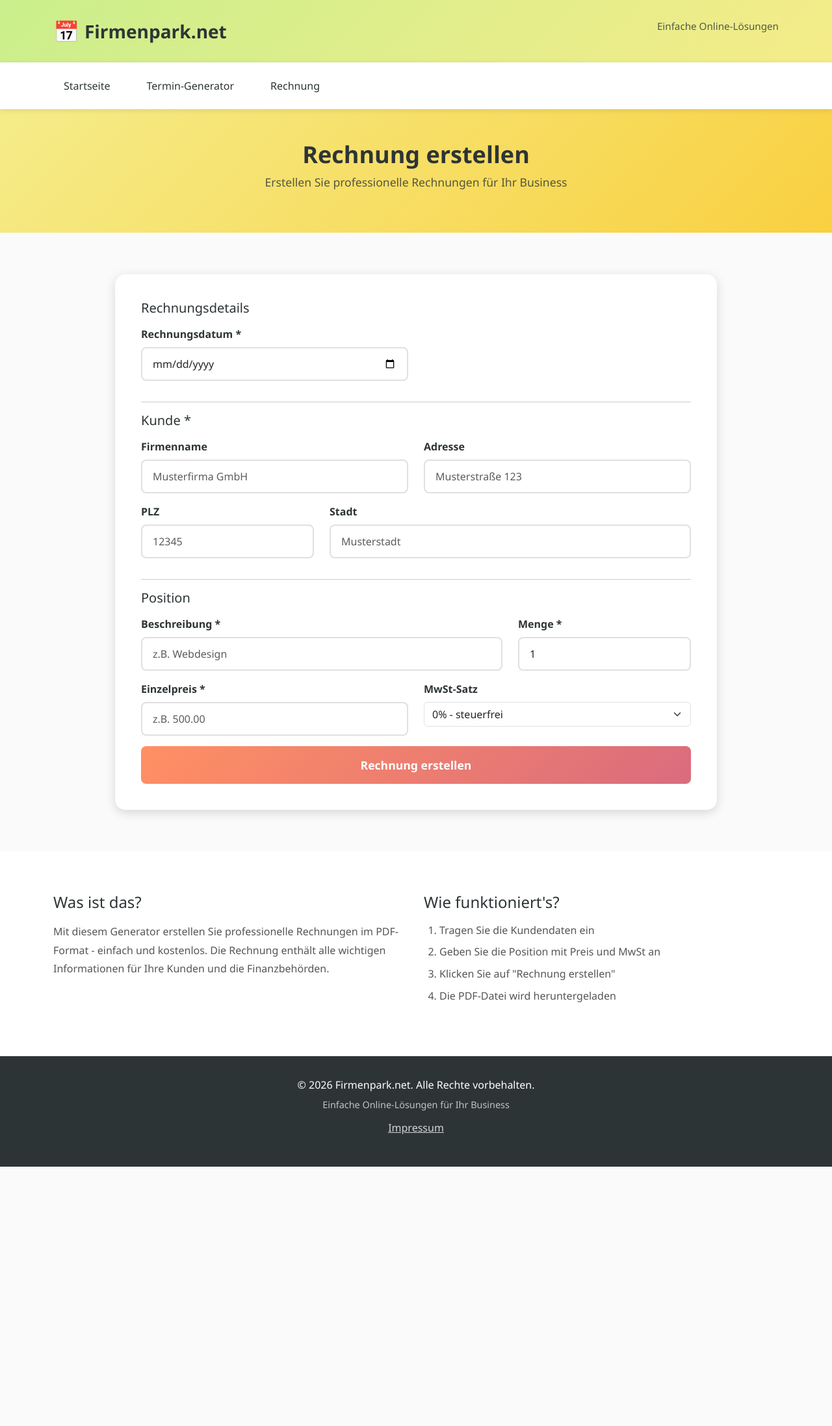
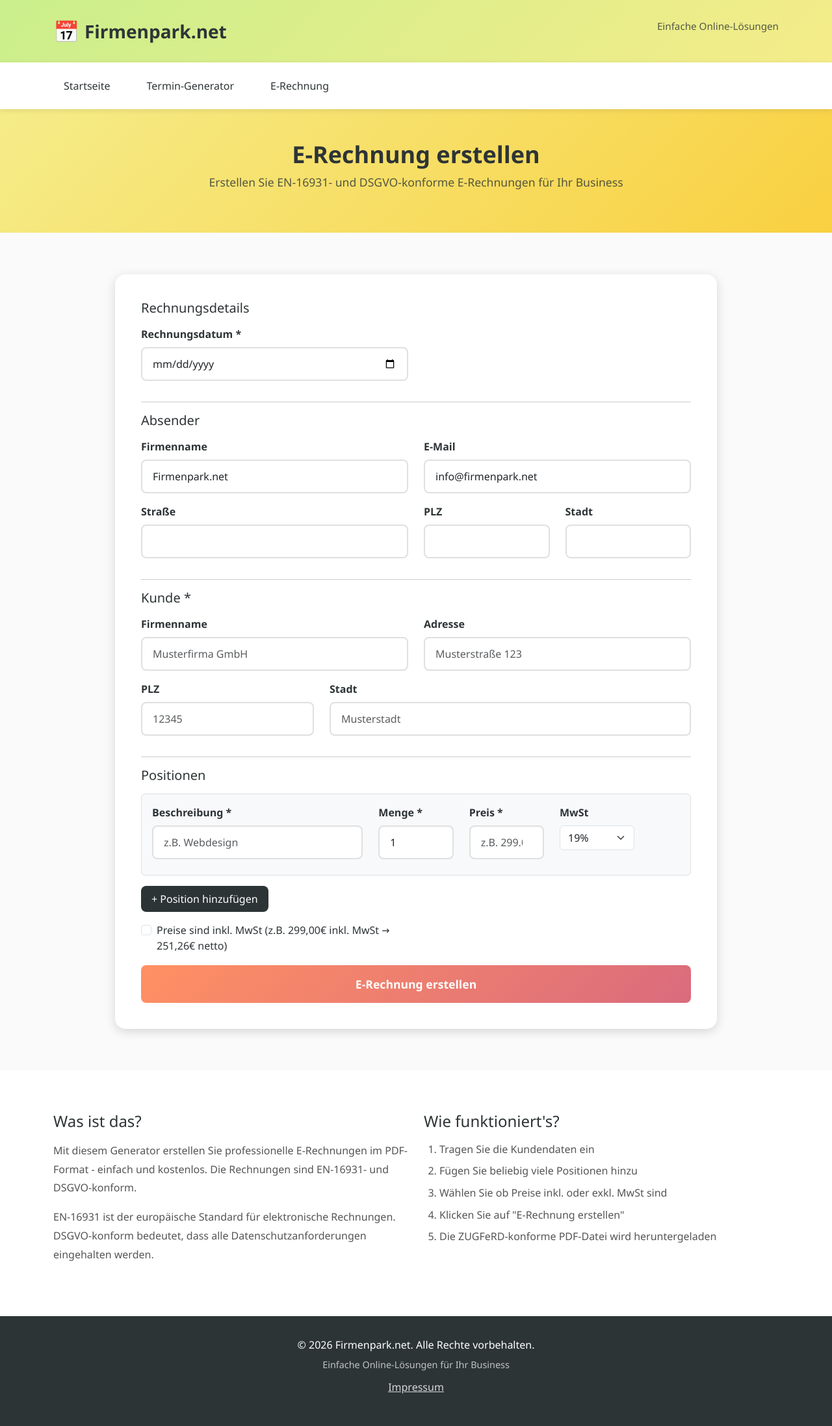
Before and after one commit to pablo-og/Firmenpark, a Flask app: page /invoice/ in a window 1280 px wide. Shown: the whole page at 65% size. Before the commit the page ends 1795 px from the top, so only its background shows below. Run offline with Flask 3, Linux system fonts and the light colour scheme.

Commit message:
Add full ZUGFeRD invoice with multiple positions and tax calculation

```diff
--- a/app/blueprints/invoice/routes.py
+++ b/app/blueprints/invoice/routes.py
@@ -1,26 +1,65 @@
 from flask import render_template, request, send_file, flash, redirect, url_for
 from app.blueprints.invoice import bp
 from app.models import db, InvoiceCounter
-from app.utils.invoice_generator import generate_invoice_pdf
+from app.utils.invoice_generator import generate_zugferd_invoice
 from io import BytesIO
 
 
 @bp.route("/", methods=["GET", "POST"])
 def index():
     if request.method == "POST":
+        sender_name = request.form.get("sender_name", "").strip()
+        sender_email = request.form.get("sender_email", "").strip()
+        sender_street = request.form.get("sender_street", "").strip()
+        sender_zip = request.form.get("sender_zip", "").strip()
+        sender_city = request.form.get("sender_city", "").strip()
+
         customer_name = request.form.get("customer_name", "").strip()
-        customer_address = request.form.get("customer_address", "")
-        customer_zip = request.form.get("customer_zip", "")
-        customer_city = request.form.get("customer_city", "")
+        customer_address = request.form.get("customer_address", "").strip()
+        customer_zip = request.form.get("customer_zip", "").strip()
+        customer_city = request.form.get("customer_city", "").strip()
         date = request.form.get("date")
-        description = request.form.get("description", "")
-        quantity = float(request.form.get("quantity", "1"))
-        unit_price = float(request.form.get("unit_price", "0"))
-        tax_rate = float(request.form.get("tax_rate", "0"))
+        tax_inclusive = request.form.get("tax_inclusive") == "on"
 
         if not customer_name or not date:
             flash("Kunde und Datum sind erforderlich!", "danger")
             return redirect(url_for("invoice.index"))
+
+        # Get all positions
+        descriptions = request.form.getlist("description[]")
+        quantities = request.form.getlist("quantity[]")
+        prices = request.form.getlist("price[]")
+        taxes = request.form.getlist("tax[]")
+
+        items = []
+        for desc, qty, price, tax_rate in zip(descriptions, quantities, prices, taxes):
+            items.append(
+                {
+                    "description": desc.strip() or "Position",
+                    "quantity": float(qty) if qty else 1.0,
+                    "unit_price": float(price) if price else 0.0,
+                    "tax_rate": float(tax_rate) if tax_rate else 0.0,
+                }
+            )
+
+        if not items:
+            flash("Mindestens eine Position ist erforderlich!", "danger")
+            return redirect(url_for("invoice.index"))
+
+        sender = {
+            "name": sender_name,
+            "email": sender_email,
+            "street": sender_street,
+            "zip": sender_zip,
+            "city": sender_city,
+        }
+
+        customer = {
+            "name": customer_name,
+            "address": customer_address,
+            "zip": customer_zip,
+            "city": customer_city,
+        }
 
         # Auto-increment invoice number
         counter = InvoiceCounter.query.first()
@@ -33,23 +72,13 @@ def index():
             db.session.commit()
         invoice_number = counter.current
 
-        items = [
-            {
-                "description": description or "Position",
-                "quantity": quantity,
-                "unit_price": unit_price,
-                "tax_rate": tax_rate,
-            }
-        ]
-
-        pdf = generate_invoice_pdf(
+        pdf = generate_zugferd_invoice(
             invoice_number,
             date,
-            customer_name,
-            customer_address,
-            customer_zip,
-            customer_city,
+            sender,
+            customer,
             items,
+            tax_inclusive,
         )
         return send_file(
             BytesIO(pdf),
--- a/app/static/style.css
+++ b/app/static/style.css
@@ -481,3 +481,39 @@ body {
     padding: 4rem 0;
     background-color: var(--color-light);
 }
+
+.position-item {
+    border: 1px solid #e0e0e0;
+    border-radius: var(--radius-sm);
+}
+
+.btn-secondary {
+    background-color: var(--color-dark);
+    color: var(--color-white);
+    padding: 0.5rem 1rem;
+    border: none;
+    border-radius: var(--radius-sm);
+    font-weight: 500;
+    cursor: pointer;
+    transition: all 0.3s ease;
+}
+
+.btn-secondary:hover {
+    background-color: #1a1a1a;
+    transform: translateY(-2px);
+}
+
+.btn-danger {
+    background-color: var(--color-pink);
+    color: var(--color-white);
+    border: none;
+    border-radius: var(--radius-sm);
+    padding: 0.25rem 0.5rem;
+    font-size: 0.875rem;
+    cursor: pointer;
+    transition: all 0.3s ease;
+}
+
+.btn-danger:hover {
+    background-color: #c0586c;
+}
--- a/app/templates/invoice/index.html
+++ b/app/templates/invoice/index.html
@@ -1,12 +1,12 @@
 {% extends "base.html" %}
 
-{% block title %}Rechnung - {{ config.SITE_NAME }}{% endblock %}
+{% block title %}E-Rechnung - {{ config.SITE_NAME }}{% endblock %}
 
 {% block content %}
 <section class="page-header">
     <div class="container">
-        <h1>Rechnung erstellen</h1>
-        <p>Erstellen Sie professionelle Rechnungen für Ihr Business</p>
+        <h1>E-Rechnung erstellen</h1>
+        <p>Erstellen Sie EN-16931- und DSGVO-konforme E-Rechnungen für Ihr Business</p>
     </div>
 </section>
 
@@ -15,13 +15,45 @@
         <div class="row justify-content-center">
             <div class="col-lg-10">
                 <div class="form-card">
-                    <form method="POST" action="{{ url_for('invoice.index') }}">
+                    <form method="POST" action="{{ url_for('invoice.index') }}" id="invoiceForm">
                         <h5 class="mb-3">Rechnungsdetails</h5>
 
                         <div class="row">
                             <div class="col-md-6 mb-3">
                                 <label for="date" class="form-label">Rechnungsdatum *</label>
                                 <input type="date" class="form-control" id="date" name="date" required>
+                            </div>
+                        </div>
+
+                        <hr>
+                        <h5 class="mb-3">Absender</h5>
+
+                        <div class="row">
+                            <div class="col-md-6 mb-3">
+                                <label for="sender_name" class="form-label">Firmenname</label>
+                                <input type="text" class="form-control" id="sender_name" name="sender_name" value="{{ config.SITE_NAME_LEGAL }}" readonly>
+                            </div>
+
+                            <div class="col-md-6 mb-3">
+                                <label for="sender_email" class="form-label">E-Mail</label>
+                                <input type="email" class="form-control" id="sender_email" name="sender_email" value="{{ config.SITE_EMAIL }}" readonly>
+                            </div>
+                        </div>
+
+                        <div class="row">
+                            <div class="col-md-6 mb-3">
+                                <label for="sender_street" class="form-label">Straße</label>
+                                <input type="text" class="form-control" id="sender_street" name="sender_street" value="{{ config.SITE_STREET }}" readonly>
+                            </div>
+
+                            <div class="col-md-3 mb-3">
+                                <label for="sender_zip" class="form-label">PLZ</label>
+                                <input type="text" class="form-control" id="sender_zip" name="sender_zip" value="{{ config.SITE_ZIP }}" readonly>
+                            </div>
+
+                            <div class="col-md-3 mb-3">
+                                <label for="sender_city" class="form-label">Stadt</label>
+                                <input type="text" class="form-control" id="sender_city" name="sender_city" value="{{ config.SITE_CITY }}" readonly>
                             </div>
                         </div>
 
@@ -53,38 +85,53 @@
                         </div>
 
                         <hr>
-                        <h5 class="mb-3">Position</h5>
+                        <h5 class="mb-3">Positionen</h5>
 
-                        <div class="row">
-                            <div class="col-md-8 mb-3">
-                                <label for="description" class="form-label">Beschreibung *</label>
-                                <input type="text" class="form-control" id="description" name="description" required placeholder="z.B. Webdesign">
-                            </div>
+                        <div id="positions">
+                            <div class="position-item bg-light p-3 rounded mb-3">
+                                <div class="row">
+                                    <div class="col-md-5 mb-2">
+                                        <label class="form-label">Beschreibung *</label>
+                                        <input type="text" class="form-control position-description" name="description[]" required placeholder="z.B. Webdesign">
+                                    </div>
 
-                            <div class="col-md-4 mb-3">
-                                <label for="quantity" class="form-label">Menge *</label>
-                                <input type="number" class="form-control" id="quantity" name="quantity" value="1" min="1" step="0.5" required>
+                                    <div class="col-md-2 mb-2">
+                                        <label class="form-label">Menge *</label>
+                                        <input type="number" class="form-control position-quantity" name="quantity[]" value="1" min="1" step="0.5" required>
+                                    </div>
+
+                                    <div class="col-md-2 mb-2">
+                                        <label class="form-label">Preis *</label>
+                                        <input type="number" class="form-control position-price" name="price[]" required placeholder="z.B. 299.00" step="0.01">
+                                    </div>
+
+                                    <div class="col-md-2 mb-2">
+                                        <label class="form-label">MwSt</label>
+                                        <select class="form-select position-tax" name="tax[]">
+                                            <option value="0">0%</option>
+                                            <option value="7">7%</option>
+                                            <option value="19" selected>19%</option>
+                                        </select>
+                                    </div>
+                                </div>
                             </div>
                         </div>
 
-                        <div class="row">
-                            <div class="col-md-6 mb-3">
-                                <label for="unit_price" class="form-label">Einzelpreis *</label>
-                                <input type="number" class="form-control" id="unit_price" name="unit_price" required placeholder="z.B. 500.00" step="0.01">
-                            </div>
+                        <button type="button" class="btn btn-secondary mb-3" onclick="addPosition()">+ Position hinzufügen</button>
 
-                            <div class="col-md-6 mb-3">
-                                <label for="tax_rate" class="form-label">MwSt-Satz</label>
-                                <select class="form-select" id="tax_rate" name="tax_rate">
-                                    <option value="0" selected>0% - steuerfrei</option>
-                                    <option value="7">7% - ermäßigt</option>
-                                    <option value="19">19% - Standard</option>
-                                </select>
+                        <div class="row mb-3">
+                            <div class="col-md-6">
+                                <div class="form-check">
+                                    <input type="checkbox" class="form-check-input" id="tax_inclusive" name="tax_inclusive">
+                                    <label class="form-check-label" for="tax_inclusive">
+                                        Preise sind inkl. MwSt (z.B. 299,00€ inkl. MwSt → 251,26€ netto)
+                                    </label>
+                                </div>
                             </div>
                         </div>
 
                         <div class="d-grid">
-                            <button type="submit" class="btn btn-submit">Rechnung erstellen</button>
+                            <button type="submit" class="btn btn-submit">E-Rechnung erstellen</button>
                         </div>
                     </form>
                 </div>
@@ -98,18 +145,45 @@
         <div class="row">
             <div class="col-md-6">
                 <h3>Was ist das?</h3>
-                <p>Mit diesem Generator erstellen Sie professionelle Rechnungen im PDF-Format - einfach und kostenlos. Die Rechnung enthält alle wichtigen Informationen für Ihre Kunden und die Finanzbehörden.</p>
+                <p>Mit diesem Generator erstellen Sie professionelle E-Rechnungen im PDF-Format - einfach und kostenlos. Die Rechnungen sind EN-16931- und DSGVO-konform.</p>
+                <p>EN-16931 ist der europäische Standard für elektronische Rechnungen. DSGVO-konform bedeutet, dass alle Datenschutzanforderungen eingehalten werden.</p>
             </div>
             <div class="col-md-6">
                 <h3>Wie funktioniert's?</h3>
                 <ol>
                     <li>Tragen Sie die Kundendaten ein</li>
-                    <li>Geben Sie die Position mit Preis und MwSt an</li>
-                    <li>Klicken Sie auf "Rechnung erstellen"</li>
-                    <li>Die PDF-Datei wird heruntergeladen</li>
+                    <li>Fügen Sie beliebig viele Positionen hinzu</li>
+                    <li>Wählen Sie ob Preise inkl. oder exkl. MwSt sind</li>
+                    <li>Klicken Sie auf "E-Rechnung erstellen"</li>
+                    <li>Die ZUGFeRD-konforme PDF-Datei wird heruntergeladen</li>
                 </ol>
             </div>
         </div>
     </div>
 </section>
+
+<script>
+function addPosition() {
+    const positions = document.getElementById('positions');
+    const newPosition = positions.children[0].cloneNode(true);
+
+    newPosition.querySelectorAll('input').forEach(input => {
+        if (input.type !== 'number') {
+            input.value = '';
+        } else {
+            input.value = input.defaultValue;
+        }
+    });
+
+    const removeBtn = document.createElement('button');
+    removeBtn.type = 'button';
+    removeBtn.className = 'btn btn-danger btn-sm';
+    removeBtn.style.marginTop = '10px';
+    removeBtn.textContent = 'Position entfernen';
+    removeBtn.onclick = function() { newPosition.remove(); };
+    newPosition.appendChild(removeBtn);
+
+    positions.appendChild(newPosition);
+}
+</script>
 {% endblock %}
--- a/app/templates/nav.html
+++ b/app/templates/nav.html
@@ -8,7 +8,7 @@
             <ul class="nav-menu">
                 <li><a href="{{ url_for('main.index') }}" class="nav-link">Startseite</a></li>
                 <li><a href="{{ url_for('main.ics') }}" class="nav-link">Termin-Generator</a></li>
-                <li><a href="{{ url_for('invoice.index') }}" class="nav-link">Rechnung</a></li>
+                <li><a href="{{ url_for('invoice.index') }}" class="nav-link">E-Rechnung</a></li>
             </ul>
         </div>
     </div>
--- a/requirements.txt
+++ b/requirements.txt
@@ -3,3 +3,4 @@ Flask-SQLAlchemy==3.1.1
 Werkzeug==3.0.1
 python-dotenv==1.0.0
 reportlab==4.4.10
+pypdf==6.7.5
```
Also changed, not shown: app/utils/invoice_generator.py (+143 -36 lines).
